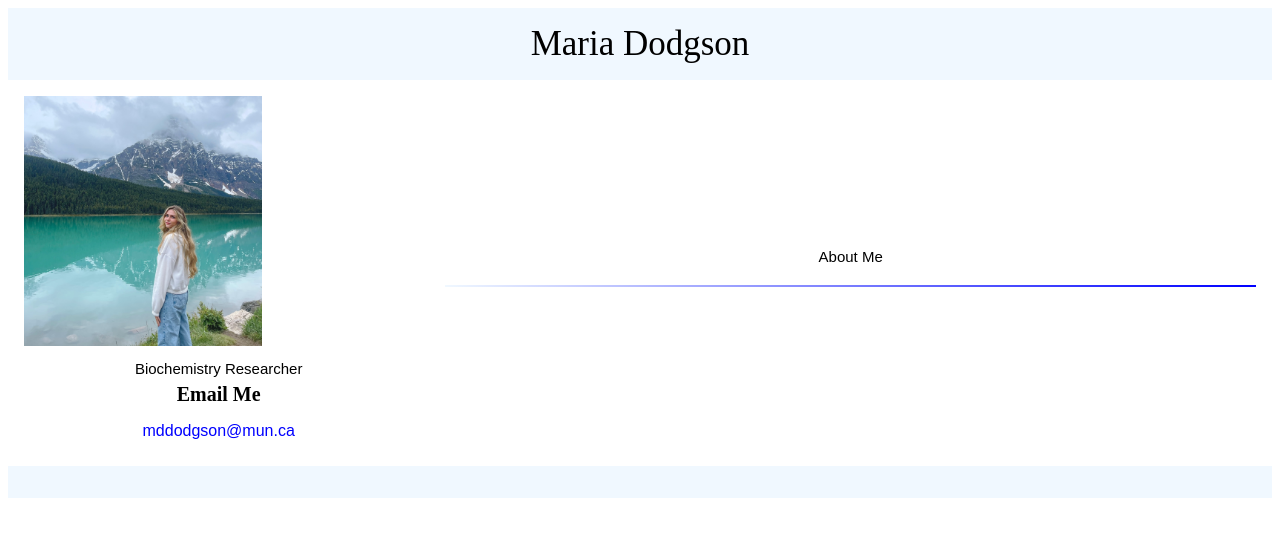
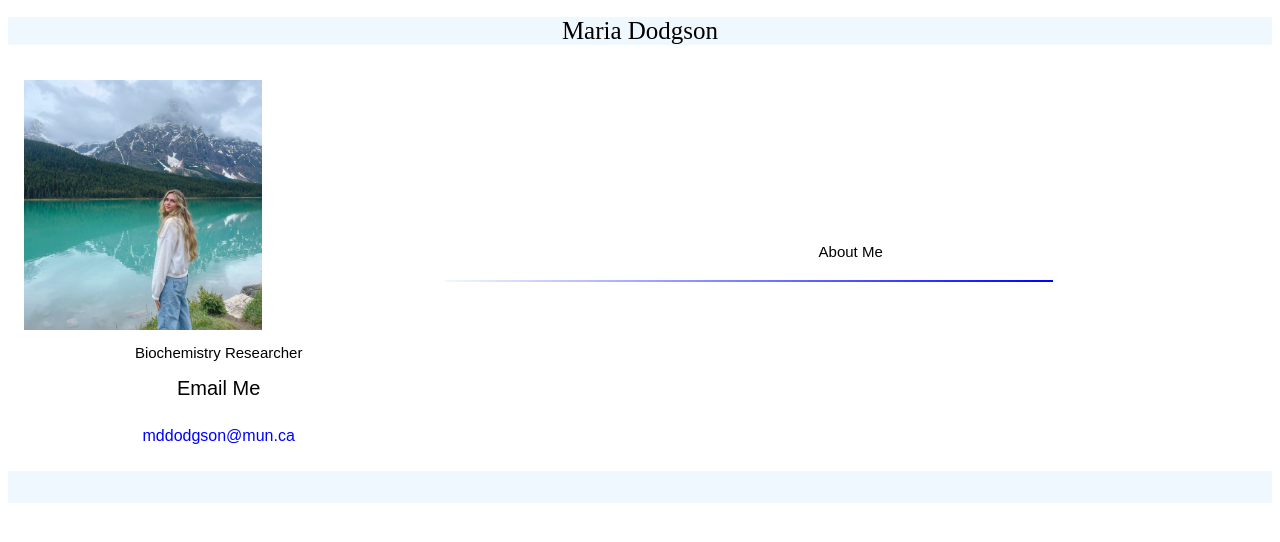
Before and after one commit to miadodgson/Portfolio-ReactJS, a React (Create React App) app: page / in a window 1280 px wide. Shown: the top 542 px of the page. Built offline with nearby package versions, Linux system fonts and the light colour scheme.

Commit message:
Created Header

```diff
--- a/src/App.css
+++ b/src/App.css
@@ -2,8 +2,13 @@
     text-align: center
 }
 
-.App-header {
-    background-color: #282c34
+.header {
+    background-color:aliceblue;
+	width:100%;
+	font-size:25px;
+	font-weight: 100;
+	font-family:sans-serf;
+	text-align: center;
 }
 
 .title {
@@ -12,6 +17,13 @@
 	font-weight: 100;
 	text-align: center;
 	border-bottom: 5px black;
+}
+
+.email-me {
+	font-size:20px;
+	font-family: sans-serif;
+	font-weight: 500;
+	text-align: center;
 }
 
 .about-me {
--- /dev/null
+++ b/src/Header.js
@@ -0,0 +1,16 @@
+import React from 'react'
+import './App.css'
+
+
+const Header = ({style}
+	)=> {
+
+return (
+	<div>
+		<h1 colSpan="2" className="header" style={style}> Maria Dodgson
+		</h1>
+	</div>
+	)
+}
+
+export default Header
--- a/src/LandingPage.js
+++ b/src/LandingPage.js
@@ -1,4 +1,5 @@
 import React from 'react'
+import Header from './Header.js'
 import Image from './Image.js'
 import Title from './Title.js'
 import CustomButton from './CustomButton'
@@ -12,18 +13,17 @@ const LandingPage = () => {
 
   return (
     <div>
+	  <Header/>
       <table className="left-sidebar-tables">
         <tbody>
           <tr>
-            <td colSpan="2" className="header">Maria Dodgson</td>
+            <td>
+			</td>
           </tr>
           <tr>
             <td className="left-sidebar">
               <Image />
 			  <Title />
-              <h1 style={{ display: 'flex', justifyContent: 'center', fontSize: '20px', alignItems: 'center', height: '1vh' }}>
-                Email Me
-              </h1>
               <CustomButton label="mddodgson@mun.ca" onClick={handleClick} />
             </td>
             <td className="main-content">
--- a/src/Line.css
+++ b/src/Line.css
@@ -1,7 +1,9 @@
 hr {
     border: 0;
     height: 2px;
-    background: linear-gradient(to right, aliceblue, blue);
+	width:75%;
+	background: linear-gradient(to right, aliceblue, blue);
     margin: 20px 0;
-	align-content: right;
+	align-content: center;
+	flex: flex;
 }
--- a/src/Title.js
+++ b/src/Title.js
@@ -9,6 +9,8 @@ return (
 	<div>
 		<h1 className="title" style={style}> Biochemistry Researcher
 		</h1>
+		<h2 className="email-me" style={style}> Email Me
+		</h2>
 	</div>
 	)
 }
```
